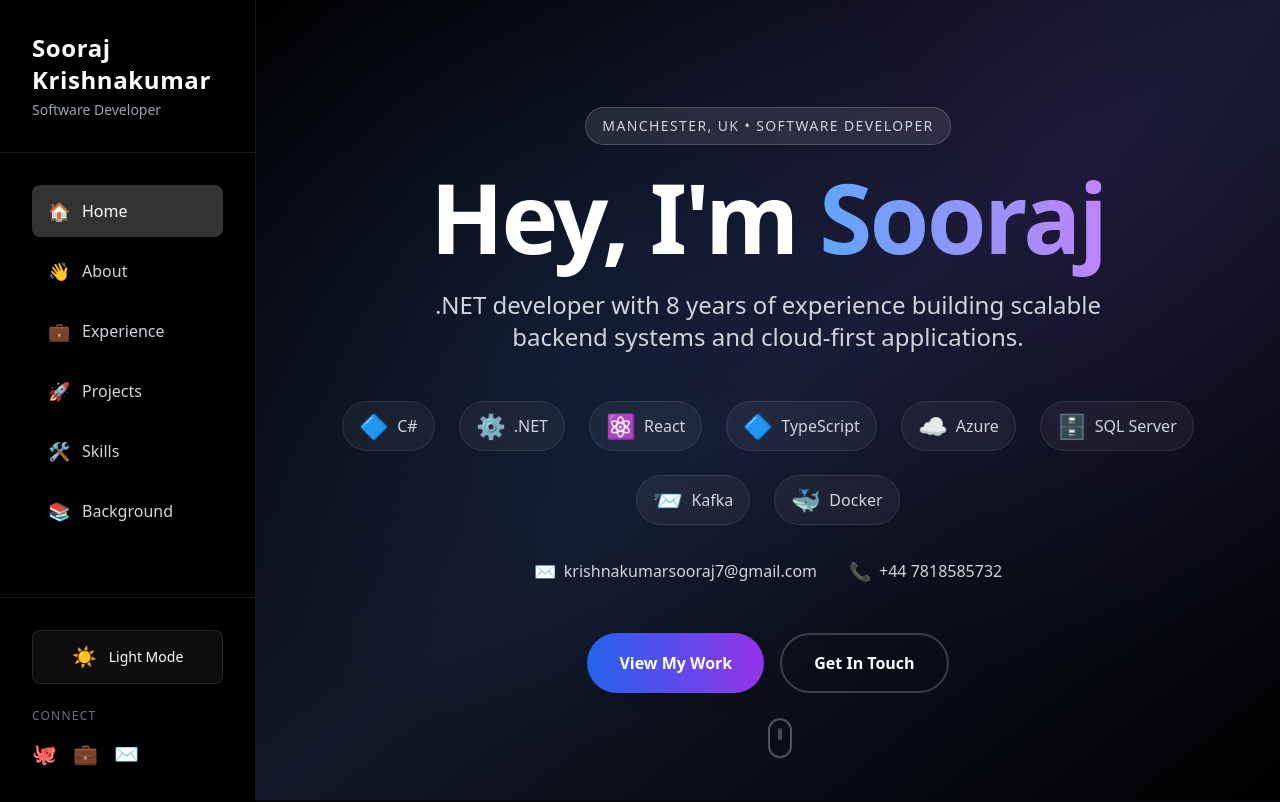
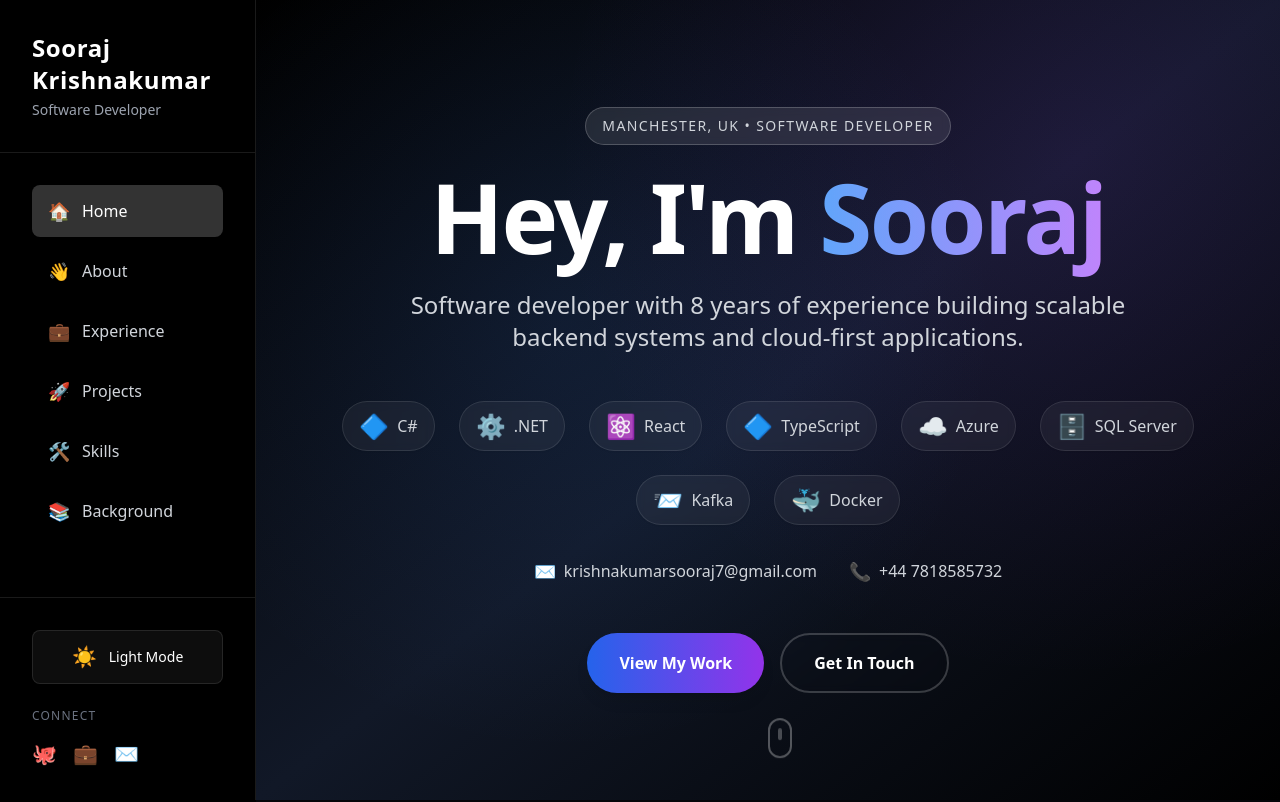
Before and after one commit to sooraj23/portfolio, a React (Vite) app: page / in a window 1280 px wide. Shown: the top 802 px of the page. Built offline with nearby package versions, Linux system fonts and the light colour scheme.

Commit message:
updated Subtitle

```diff
--- a/src/components/Hero.tsx
+++ b/src/components/Hero.tsx
@@ -34,7 +34,7 @@
 
           {/* Subtitle */}
           <p className="text-xl md:text-2xl text-gray-700 dark:text-gray-300 mb-12 max-w-3xl mx-auto leading-relaxed">
-            .NET developer with 8 years of experience building scalable backend systems and cloud-first applications.
+            Software developer with 8 years of experience building scalable backend systems and cloud-first applications.
           </p>
 
           {/* Tech Stack */}
```
